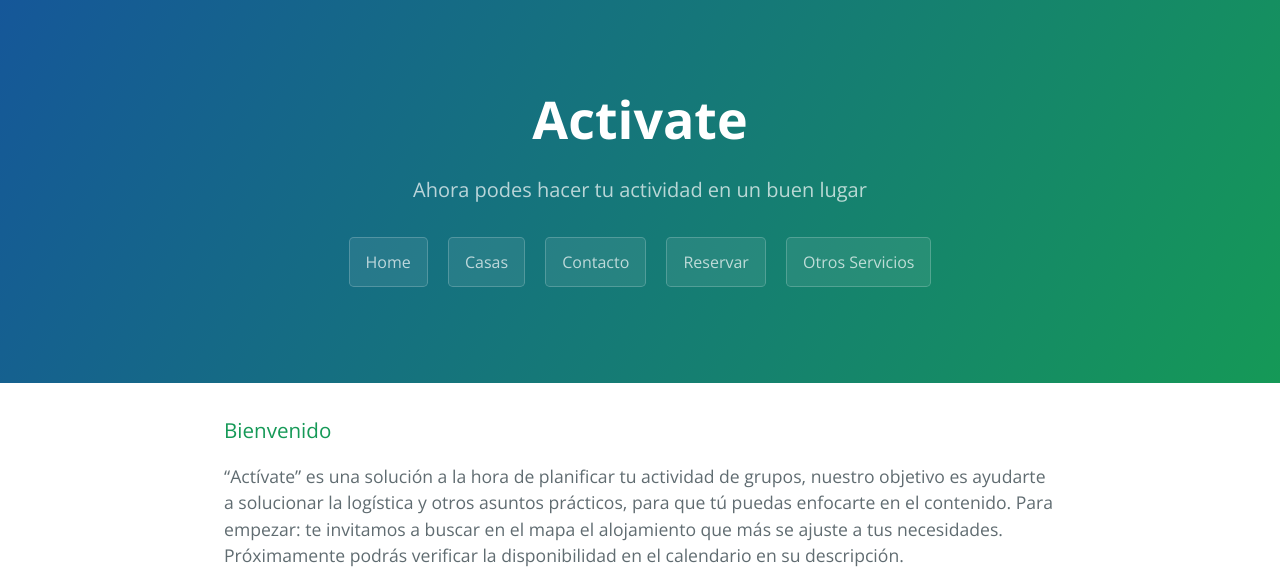
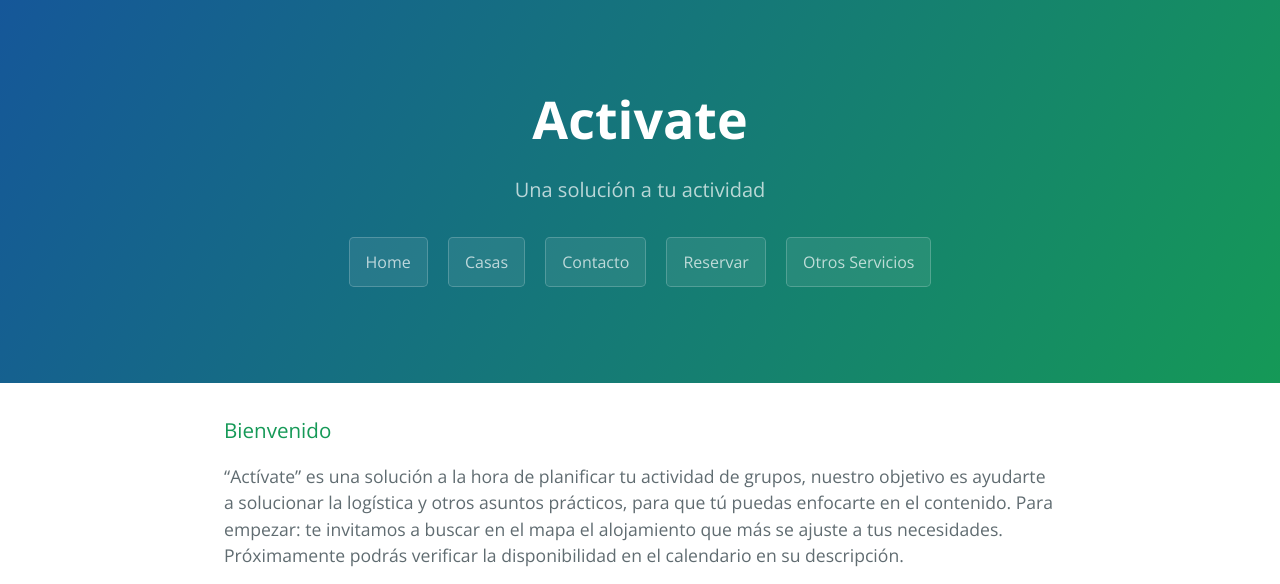
Before and after one commit to martindafonte/CasasDeRetiro, a Jekyll site: the page built from index.html, in a window 1280 px wide. Shown: the top 584 px of the page. Built offline with Jekyll 4.4.1, drawn with Linux system fonts in a browser that asks for light colours; grey boxes are pictures that could not be loaded.

Commit message:
Update default.html

```diff
--- a/_layouts/default.html
+++ b/_layouts/default.html
@@ -3,7 +3,7 @@
 <body>
     <section class="page-header">
       <h1 class="project-name">Activate</h1>
-      <h2 class="project-tagline">Ahora podes hacer tu actividad en un buen lugar</h2>
+      <h2 class="project-tagline">Una solución a tu actividad</h2>
       <a class="btn" href="{{ site.github.url }}/">Home</a>
       <a class="btn" href="{{ site.github.url }}/listado de casas">Casas</a>
       <a class="btn" href="{{ site.github.url }}/contacto">Contacto</a>
```
